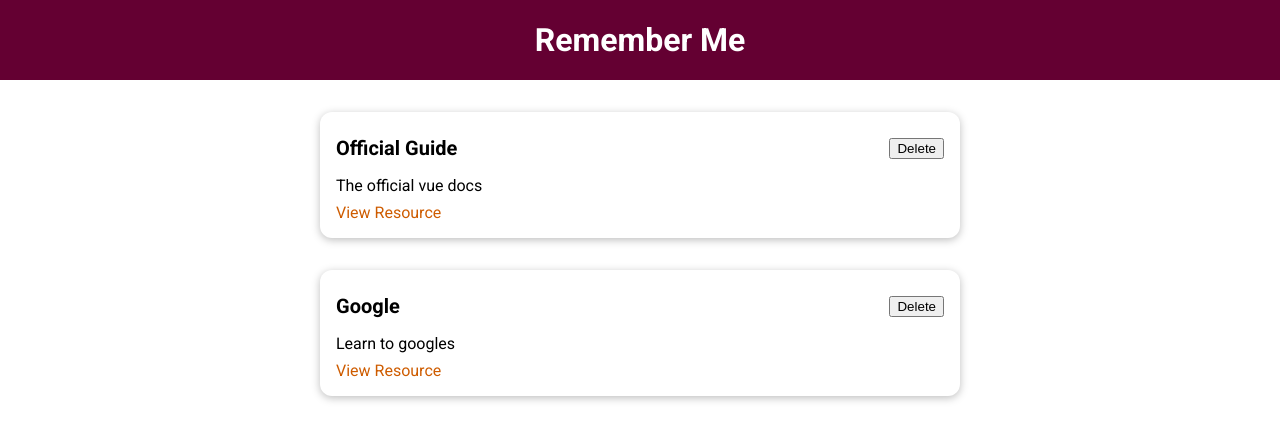
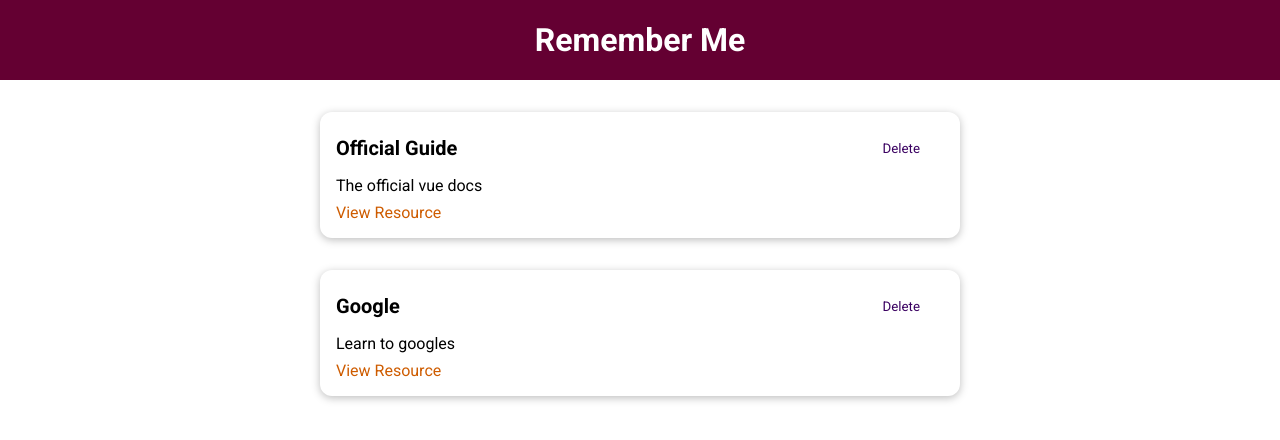
Before and after one commit to muindetuva/resources_tracker, a Vue app: page / in a window 1280 px wide. Shown: the top 440 px of the page. Built offline with nearby package versions, Linux system fonts and the light colour scheme.

Commit message:
Add BaseButton component

```diff
--- /dev/null
+++ b/src/components/UI/BaseButton.vue
@@ -0,0 +1,39 @@
+<template>
+  <button :type="type" :class="mode">
+    <slot />
+  </button>
+</template>
+
+<script>
+export default {
+  props: ['type', 'mode'],
+};
+</script>
+
+<style scoped>
+button {
+  padding: 0.75rem 1.5rem;
+  font-family: inherit;
+  background-color: #3a0061;
+  border: 1px solid #3a0061;
+  color: white;
+  cursor: pointer;
+}
+
+button:hover,
+button:active {
+  background-color: #270041;
+  border-color: #270041;
+}
+
+.flat {
+  background-color: transparent;
+  color: #3a0061;
+  border: none;
+}
+
+.flat:hover,
+.flat:active {
+  background-color: #edd2ff;
+}
+</style>
--- a/src/components/learning-resources/ResourceItem.vue
+++ b/src/components/learning-resources/ResourceItem.vue
@@ -3,7 +3,7 @@
     <base-card>
       <header>
         <h3>{{ title }}</h3>
-        <button>Delete</button>
+        <BaseButton mode="flat">Delete</BaseButton>
       </header>
 
       <p>{{ description }}</p>
--- a/src/main.js
+++ b/src/main.js
@@ -3,9 +3,11 @@
 import App from './App';
 
 import BaseCard from './components/UI/BaseCard';
+import BaseButton from './components/UI/BaseButton';
 
 const app = createApp(App);
 
 app.component('base-card', BaseCard);
+app.component('BaseButton', BaseButton);
 
 app.mount('#app');
```
